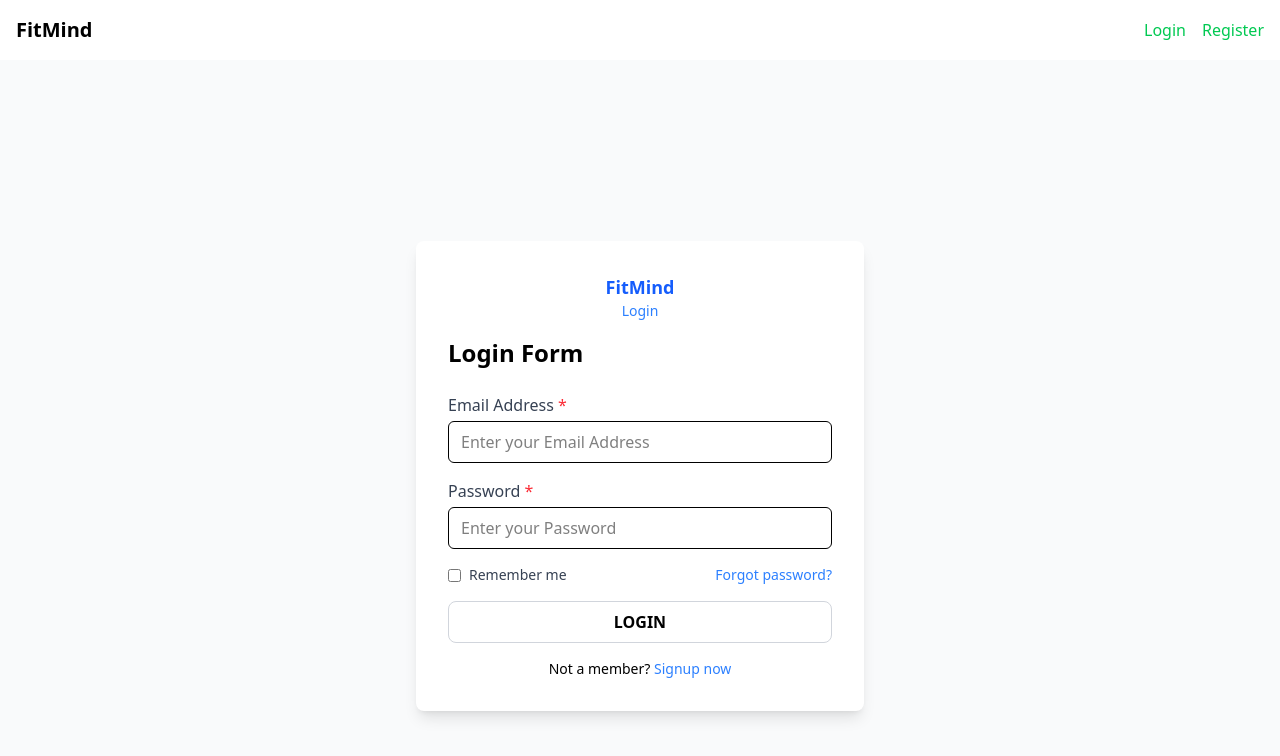
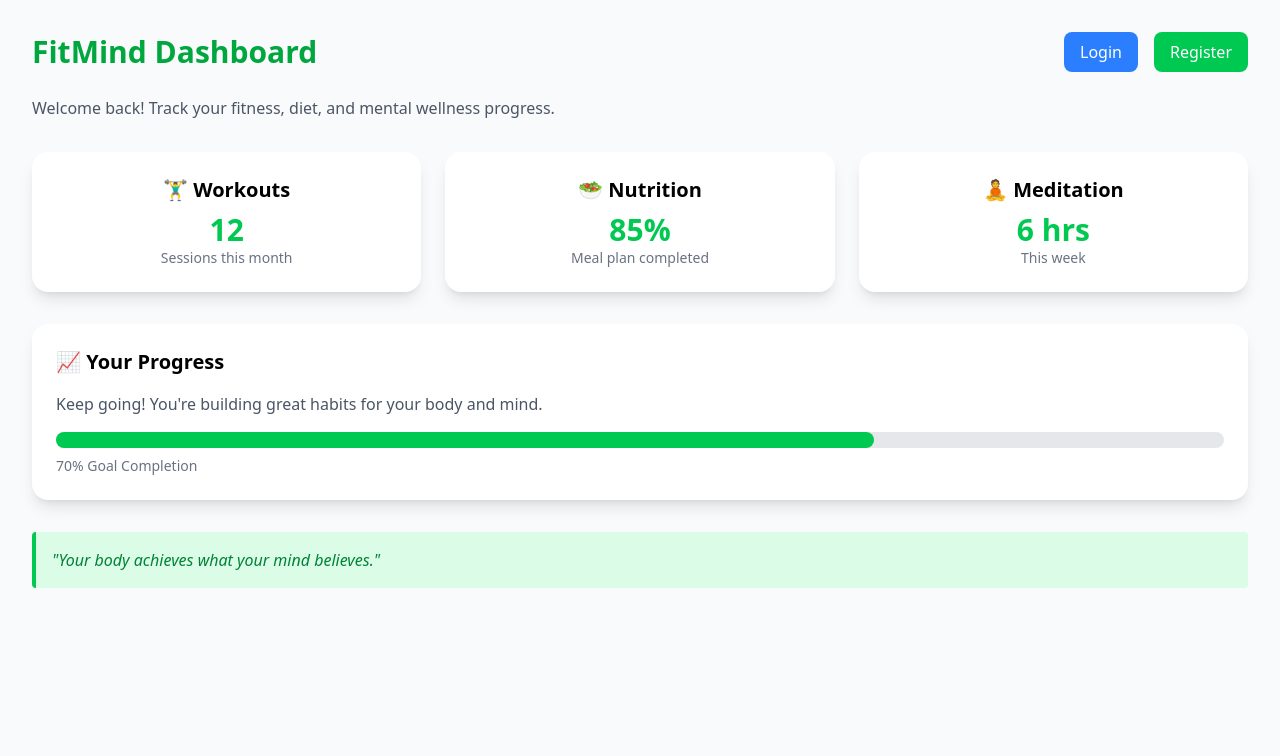
Before and after one commit to ZarinRitu32/FitMind, a React (Vite) app in the folder Frontend/: page /dashboard in a window 1280 px wide. Before the commit this address led to /login. Shown: the top 756 px of the page. Built offline with nearby package versions, Linux system fonts and the light colour scheme.

Commit message:
dashboard

```diff
--- a/Frontend/src/App.jsx
+++ b/Frontend/src/App.jsx
@@ -1,16 +1,17 @@
-import { Outlet } from "react-router-dom";
-import Navbar from "./components/Navbar";
+import { Routes, Route } from "react-router-dom";
+import Login from "./pages/Login";
+import Dashboard from "./pages/Dashboard";
+import Register from "./pages/Register";
 
-export default function App() {
+function App() {
   return (
-    <div className="min-h-screen flex flex-col">
-      {/* Navbar always visible */}
-      <Navbar />
-
-      {/* Page content */}
-      <main className="flex-grow p-4 bg-gray-50">
-        <Outlet />
-      </main>
-    </div>
+    <Routes>
+      <Route path="/" element={<Login />} />
+      <Route path="/login" element={<Login />} />
+      <Route path="/register" element={<Register />} />
+      <Route path="/dashboard" element={<Dashboard />} />
+    </Routes>
   );
 }
+
+export default App;
--- a/Frontend/src/main.jsx
+++ b/Frontend/src/main.jsx
@@ -3,7 +3,7 @@ import ReactDOM from "react-dom/client";
 import { BrowserRouter } from "react-router-dom";
 import { Provider } from "react-redux";
 import store from "./store/store";
-import AppRouter from "./router/AppRouter"; // আপনার Router
+import AppRouter from "./router/AppRouter"; //
 import "./index.css"; // Tailwind or CSS
 
 ReactDOM.createRoot(document.getElementById("root")).render(
--- a/Frontend/src/pages/Dashboard.jsx
+++ b/Frontend/src/pages/Dashboard.jsx
@@ -1,8 +1,71 @@
+import { Link } from "react-router-dom";
+
 export default function Dashboard() {
   return (
-    <div className="p-8">
-      <h2 className="text-2xl font-bold">Dashboard</h2>
-      <p>Welcome to your FitMind Dashboard!</p>
+    <div className="min-h-screen bg-gray-50 p-8">
+      {/* Header */}
+      <div className="flex justify-between items-center mb-6">
+        <h2 className="text-3xl font-bold text-green-600">FitMind Dashboard</h2>
+        <div className="flex gap-4">
+          <Link
+            to="/login"
+            className="bg-blue-500 text-white px-4 py-2 rounded-lg hover:bg-blue-600 transition"
+          >
+            Login
+          </Link>
+          <Link
+            to="/register"
+            className="bg-green-500 text-white px-4 py-2 rounded-lg hover:bg-green-600 transition"
+          >
+            Register
+          </Link>
+        </div>
+      </div>
+
+      <p className="text-gray-600 mb-8">
+        Welcome back! Track your fitness, diet, and mental wellness progress.
+      </p>
+
+      {/* Stats Cards */}
+      <div className="grid grid-cols-1 md:grid-cols-3 gap-6">
+        <div className="bg-white shadow-lg rounded-2xl p-6 text-center">
+          <h3 className="text-xl font-semibold mb-2">🏋️‍♂️ Workouts</h3>
+          <p className="text-3xl font-bold text-green-500">12</p>
+          <p className="text-gray-500 text-sm">Sessions this month</p>
+        </div>
+        <div className="bg-white shadow-lg rounded-2xl p-6 text-center">
+          <h3 className="text-xl font-semibold mb-2">🥗 Nutrition</h3>
+          <p className="text-3xl font-bold text-green-500">85%</p>
+          <p className="text-gray-500 text-sm">Meal plan completed</p>
+        </div>
+        <div className="bg-white shadow-lg rounded-2xl p-6 text-center">
+          <h3 className="text-xl font-semibold mb-2">🧘 Meditation</h3>
+          <p className="text-3xl font-bold text-green-500">6 hrs</p>
+          <p className="text-gray-500 text-sm">This week</p>
+        </div>
+      </div>
+
+      {/* Progress Section */}
+      <div className="bg-white shadow-lg rounded-2xl p-6 mt-8">
+        <h3 className="text-xl font-semibold mb-4">📈 Your Progress</h3>
+        <p className="text-gray-600 mb-4">
+          Keep going! You're building great habits for your body and mind.
+        </p>
+        <div className="w-full bg-gray-200 rounded-full h-4">
+          <div
+            className="bg-green-500 h-4 rounded-full"
+            style={{ width: "70%" }}
+          ></div>
+        </div>
+        <p className="text-gray-500 text-sm mt-2">70% Goal Completion</p>
+      </div>
+
+      {/* Motivation */}
+      <div className="mt-8 bg-green-100 border-l-4 border-green-500 p-4 rounded">
+        <p className="text-green-700 italic">
+          "Your body achieves what your mind believes."
+        </p>
+      </div>
     </div>
   );
 }
--- a/Frontend/src/pages/Login.jsx
+++ b/Frontend/src/pages/Login.jsx
@@ -1,6 +1,13 @@
-import { Link } from "react-router-dom";
+import { Link, useNavigate } from "react-router-dom";
 
 export default function Login() {
+  const navigate = useNavigate();
+
+  const handleLogin = () => {
+    // Normally you would check credentials here
+    navigate("/dashboard"); // Redirect to dashboard
+  };
+
   return (
     <div className="flex justify-center items-center min-h-screen bg-gray-50">
       <div className="w-full max-w-md bg-white rounded-lg shadow-lg p-8">
@@ -49,7 +56,10 @@ export default function Login() {
         </div>
 
         {/* Login Button */}
-        <button className="w-full bg-white border border-gray-300 py-2 rounded-lg font-semibold hover:bg-gray-100">
+        <button
+          onClick={handleLogin}
+          className="w-full bg-white border border-gray-300 py-2 rounded-lg font-semibold hover:bg-gray-100"
+        >
           LOGIN
         </button>
 
--- a/Frontend/src/pages/Register.jsx
+++ b/Frontend/src/pages/Register.jsx
@@ -1,10 +1,16 @@
-import { Link } from "react-router-dom";
+import { Link, useNavigate } from "react-router-dom";
 
 export default function Register() {
+  const navigate = useNavigate();
+
+  const handleRegister = () => {
+    // Here you could also add form validation or API call to save user
+    navigate("/dashboard");
+  };
+
   return (
     <div className="flex justify-center items-center min-h-screen bg-gray-50">
       <div className="w-full max-w-md bg-white rounded-lg shadow-lg p-8">
-
         {/* Logo / Brand */}
         <div className="text-center mb-4">
           <h1 className="text-blue-600 font-bold text-lg cursor-pointer">FitMind</h1>
@@ -63,7 +69,10 @@ export default function Register() {
         </div>
 
         {/* Register Button */}
-        <button className="w-full bg-white border border-gray-300 py-2 rounded-lg font-semibold hover:bg-gray-100">
+        <button
+          onClick={handleRegister}
+          className="w-full bg-white border border-gray-300 py-2 rounded-lg font-semibold hover:bg-gray-100"
+        >
           REGISTER
         </button>
 
```
